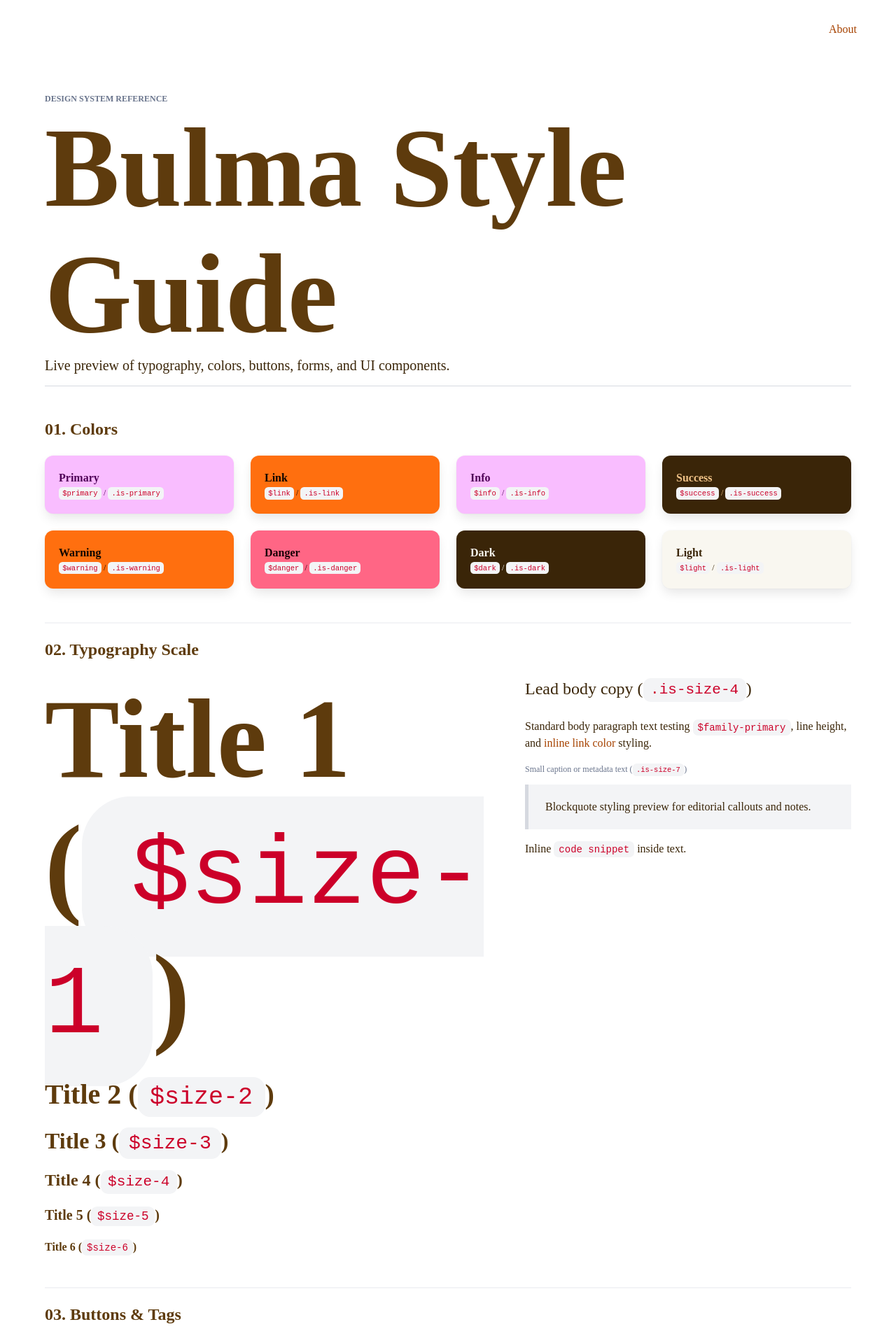
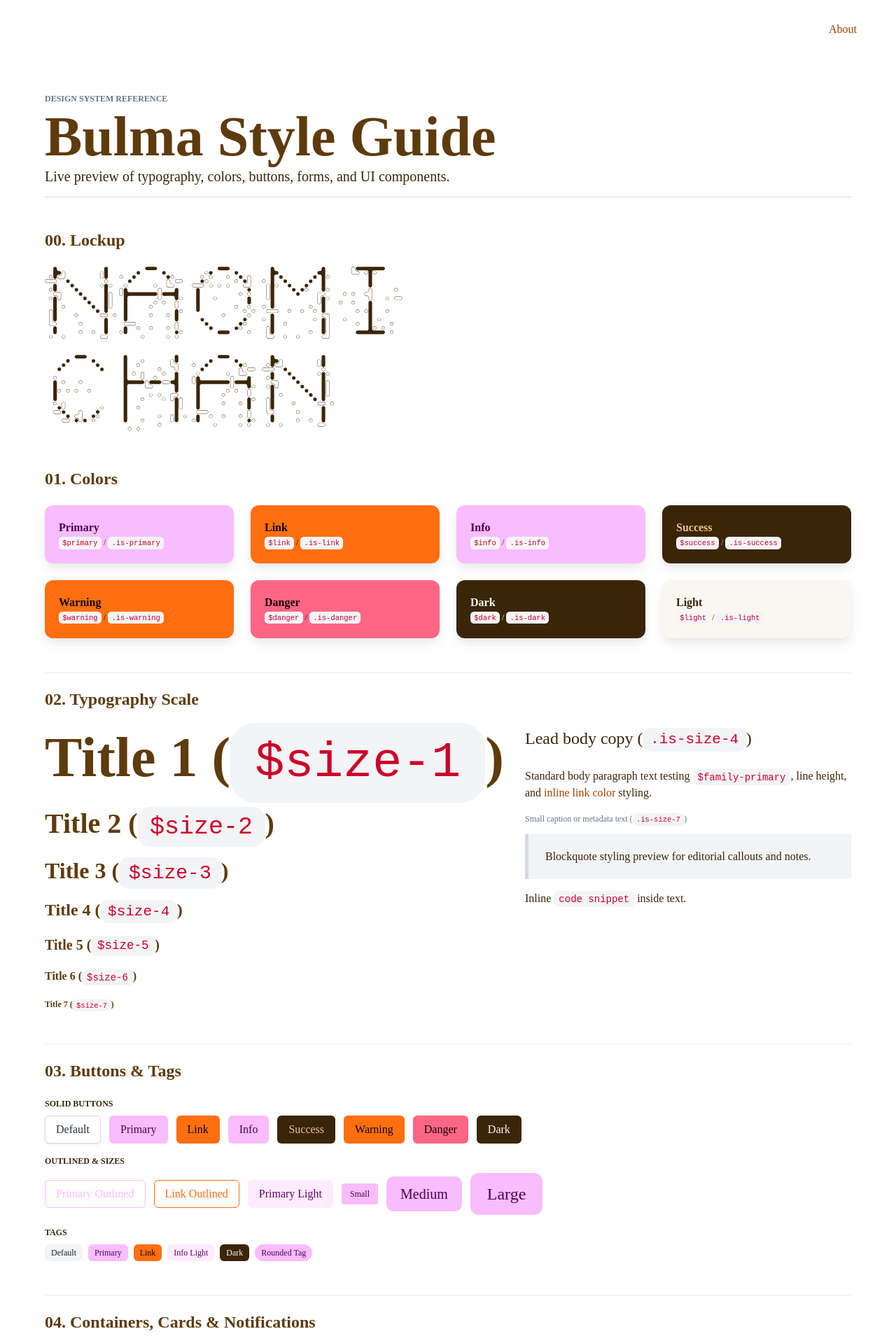
Before and after one commit to dearnaomichan/naomi-chan-website, a Jekyll site: the page built from styleguide.markdown, in a window 1280 px wide. Shown: the top 1919 px of the page at 70% size. Built offline with Jekyll 4.4.1, drawn with Linux system fonts in a browser that asks for light colours; some web fonts are replaced.

Commit message:
add lockup

```diff
--- a/assets/css/main.scss
+++ b/assets/css/main.scss
@@ -10,6 +10,6 @@ $success: #3B2508,
 $dark: #3B2508,
 $light: #F9F7F0,
 $warning: #FF6E0D,
-$size-1: 10rem,
+$size-1: 5rem,
 $family-primary: "Geist Pixel"
 );
--- a/styleguide.markdown
+++ b/styleguide.markdown
@@ -12,6 +12,11 @@ permalink: /styleguide/
       <p class="is-size-7 is-uppercase has-text-weight-semibold has-text-grey">Design System Reference</p>
       <h1 class="title is-1">Bulma Style Guide</h1>
       <p class="subtitle is-5">Live preview of typography, colors, buttons, forms, and UI components.</p>
+    </div>
+
+    <div class="mb-6">
+        <h2 class="title is-4">00. Lockup</h2>
+        <img src="/assets/images/naomi-chan-lockup.svg">
     </div>
 
     <!-- 1. Brand & Semantic Colors -->
@@ -82,6 +87,7 @@ permalink: /styleguide/
           <p class="title is-4">Title 4 (<code>$size-4</code>)</p>
           <p class="title is-5">Title 5 (<code>$size-5</code>)</p>
           <p class="title is-6">Title 6 (<code>$size-6</code>)</p>
+          <p class="title is-7">Title 7 (<code>$size-7</code>)</p>
         </div>
         <div class="column is-5">
           <div class="content">
```
Also changed, not shown: assets/images/naomi-chan-lockup.svg (added).
